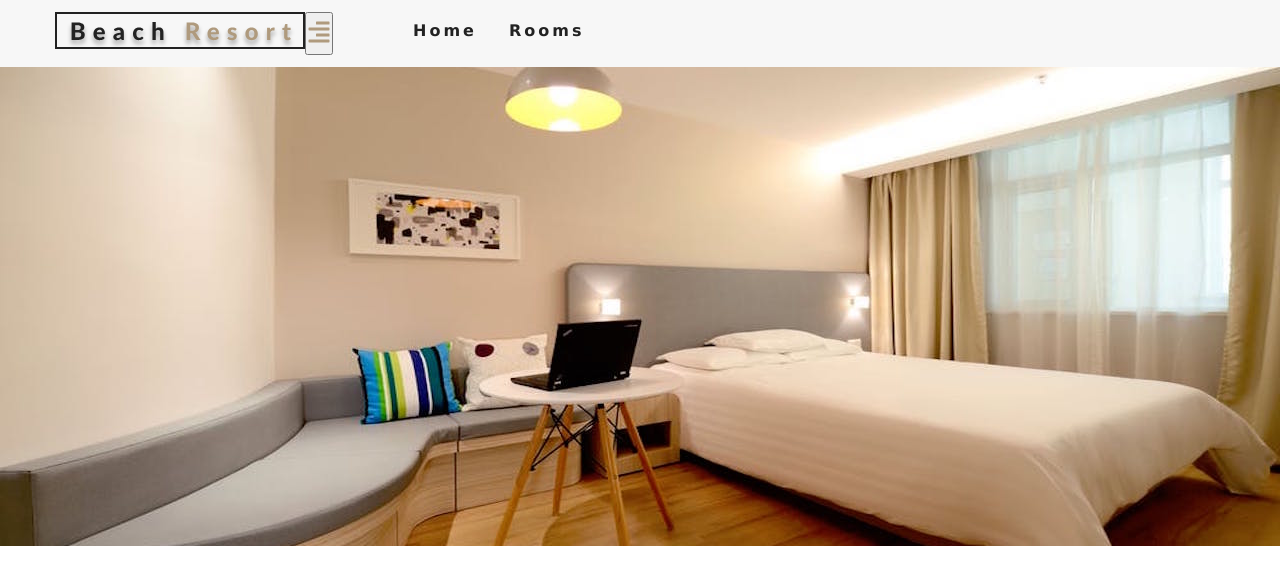
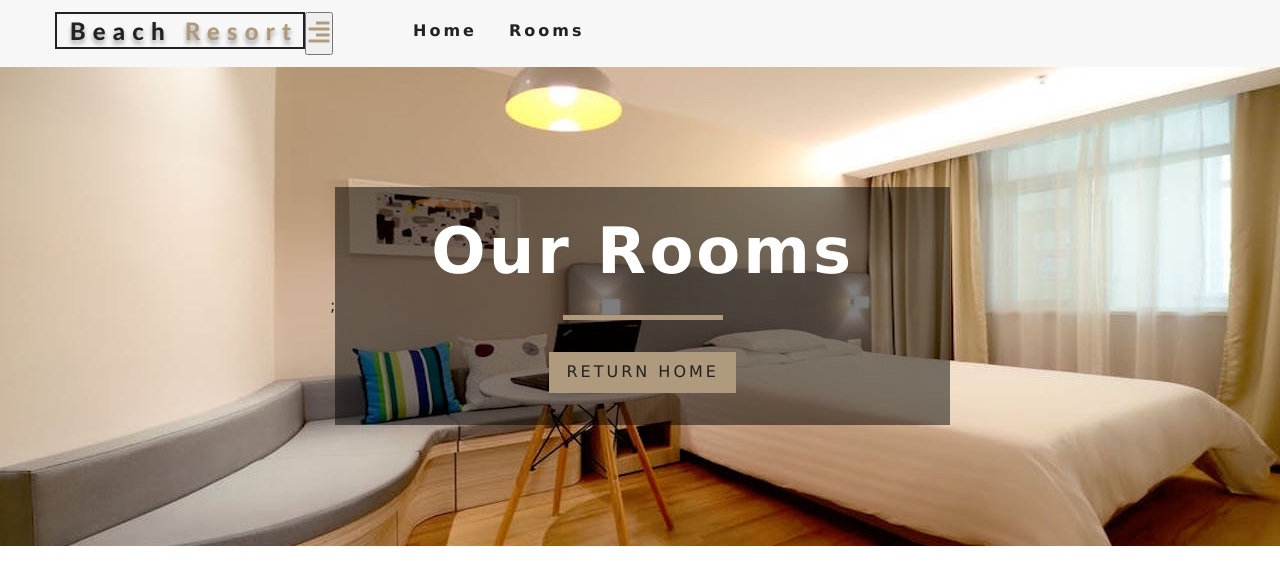
Before and after one commit to jimhantrix/online-store-, a React (Create React App) app: page /rooms in a window 1280 px wide. Shown: the top 584 px of the page. Built offline with nearby package versions, Linux system fonts and the light colour scheme.

Commit message:
Updated the src file

```diff
--- a/src/pages/Error.js
+++ b/src/pages/Error.js
@@ -1,8 +1,18 @@
 import React from "react";
 import Hero from "../components/Hero";
+import Banner from '../components/Banner'
+import {Link} from 'react-router-dom'
+
 
 export default function Error(){
 
-  return <Hero/>;
+  return <Hero>
+  <Banner title='404' subtitle="Page not found">
+
+  <Link to="/" className="btn-primay">
+  return home
+  </Link>
+  </Banner>
+  </Hero>;
 
 }
--- a/src/pages/Rooms.js
+++ b/src/pages/Rooms.js
@@ -1,10 +1,18 @@
 import React from "react";
-import Hero from '../components/Hero'
+import Hero from "../components/Hero";
+import Banner from "../components/Banner";
+import {Link} from 'react-router-dom'
+
 
 const Rooms = () => {
 
-  return <Hero hero="roomsHero"/>;
-
+  return <Hero hero="roomsHero">;
+    <Banner title="our rooms">
+<Link to ='/' className="btn-primary">
+return home
+</Link>
+    </Banner>
+    </Hero>;
 };
 
 export default Rooms;
```
